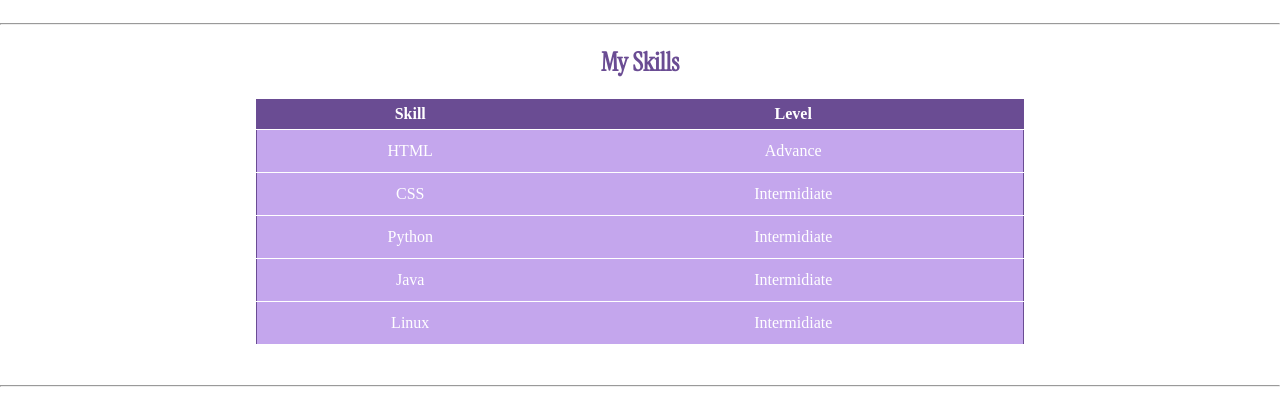
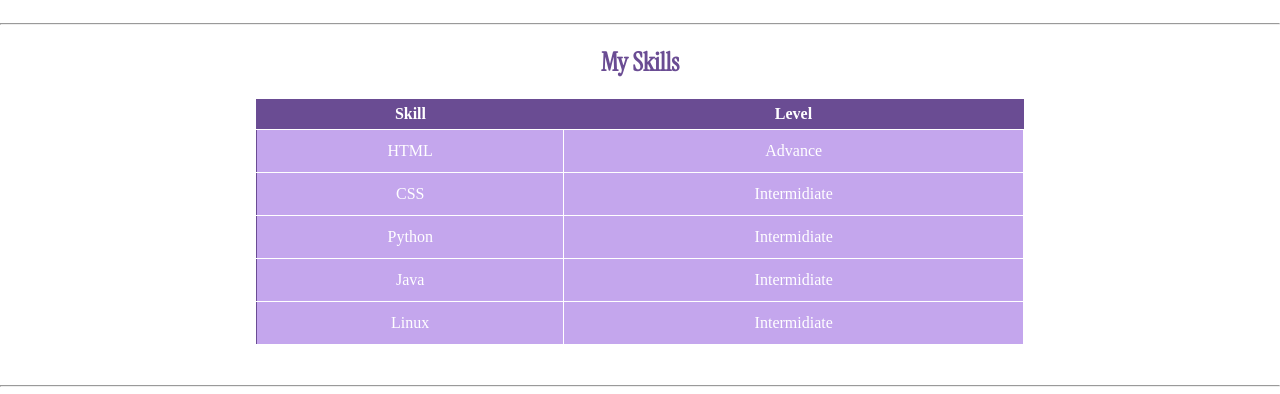
Before and after one commit to Krish-CyberSec/Web_dev-Assignment, a plain HTML site: page lab2/index.html in a window 1280 px wide. Shown: the part 880-1274 px from the top of the page. Drawn offline with Linux system fonts and the light colour scheme; a web font is replaced by a local one.

Commit message:
Update style.css

```diff
--- a/lab2/style.css
+++ b/lab2/style.css
@@ -92,6 +92,9 @@ nav>ul>li>a{
     height: 30px;
     background-color:rgb(196, 166, 237);
     color:white
+}
+#skills table tbody>tr>td{
+  border-right: 1px solid white;
 }
 #skills table thead{
     background-color:rgb(106, 76, 147)  ;
```
